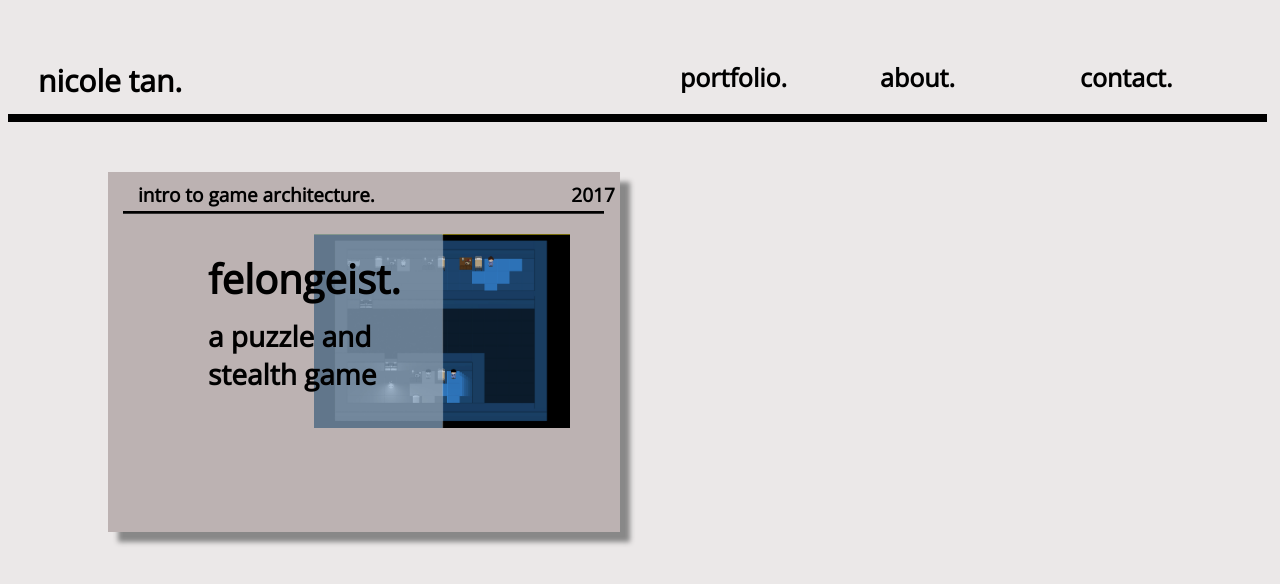
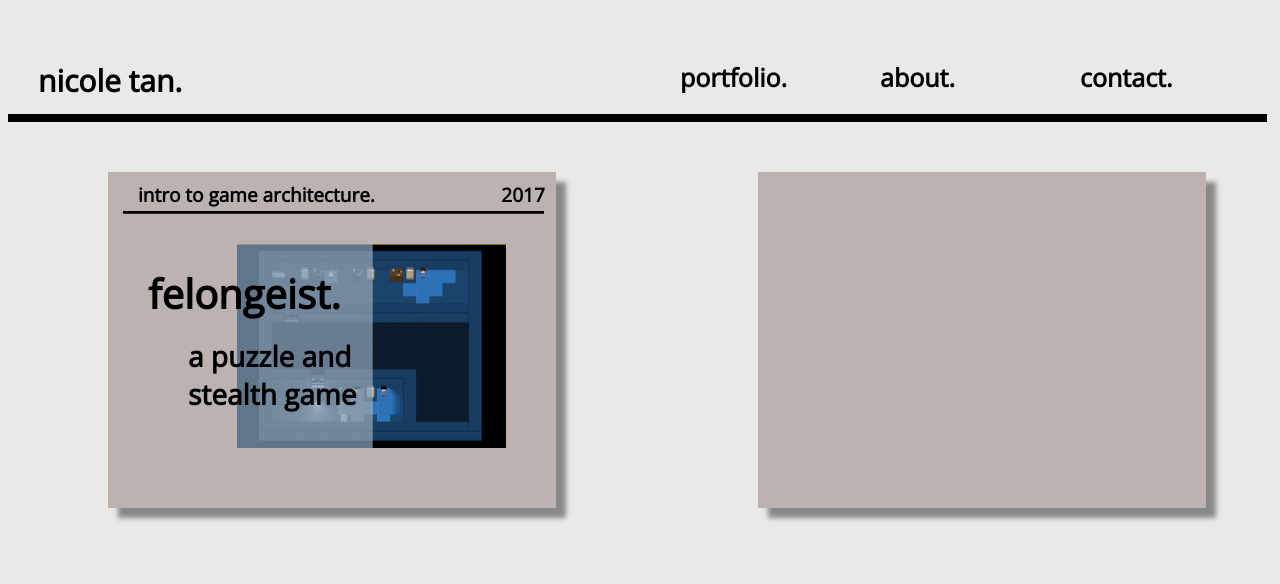
Before and after one commit to nicole-tan/nicole-tan.github.io, a plain HTML site: page index.html in a window 1280 px wide. Drawn offline with nearby package versions, Linux system fonts and the light colour scheme.

Commit message:
More finalized version of first card

```diff
--- a/css/styles.css
+++ b/css/styles.css
@@ -45,8 +45,8 @@ ul {
 
 .card {
 	background-color: rgb(188,178,178);
-	height: 45%;
-	width: 40%;
+	height: 42%;
+	width: 35%;
 	position: absolute;
 	box-shadow: 10px 10px 5px #888888;
 }
@@ -60,7 +60,7 @@ ul {
 }
 
 .right_card_text {
-	margin-left: 190px;
+	margin-left: 120px;
 	font-size: 19px;
 	display: inline-block;
 	margin-bottom: 3px;
@@ -77,9 +77,10 @@ ul {
 }
 
 img {
-	max-width: 50%;
+	max-width: 60%;
 	float: right;
 	padding: 20px;
+	margin-top:10px;
 	margin-right: 30px;
 }
 
@@ -96,13 +97,18 @@ img {
 h1 {
 	position: absolute;
 	font-size: 40px;
-	left: 100px;
-	top: 10px;
+	left: 40px;
+	top: 25px;
 }
 
 h2 {
 	font-size: 28px;
-	left: 100px;
+	left: 80px;
 	position: absolute;
-	top: 80px;
+	top: 100px;
 }
+
+#virtual_embodiment_lab_2 {
+	margin-top: 50px;
+	margin-left: 750px;
+}
--- a/index.html
+++ b/index.html
@@ -11,7 +11,6 @@
 
 	<body id = "background">
 		<div id = "nav">
-			<!-- absolute path -->
 			<ul>
 				<li> <a href = "files/contact.html"> contact. </a> </li>
 				<li> <a href = "files/about.html"> about. </a> </li>
@@ -34,6 +33,10 @@
 			</div>
 		</div>
 
+		<div class = "card" id = "virtual_embodiment_lab_2">
+
+		</div>
+
 
 	</body>
 </html>
```
